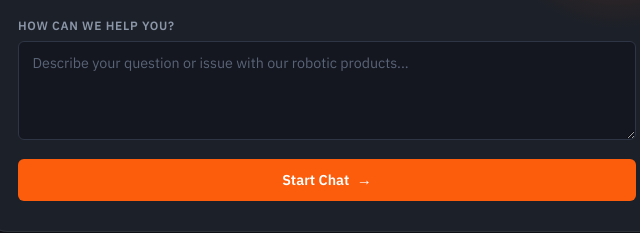
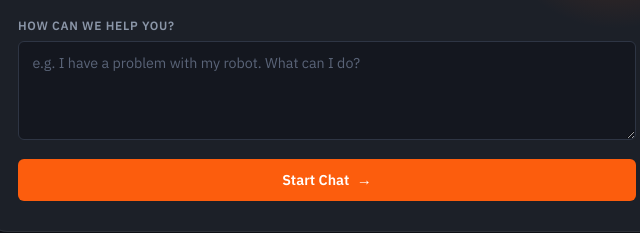
Before and after one commit to saig0/ccon-2026-cpt-demo, a website: page chat-app/public/index.html in a window 1280 px wide. Shown: the part 444-677 px from the top of the page, 313-953 px from the left. Drawn offline with Linux system fonts and the light colour scheme.

Commit message:
feat: Change placeholder

```diff
--- a/chat-app/public/index.html
+++ b/chat-app/public/index.html
@@ -1,13 +1,14 @@
 <!DOCTYPE html>
 <html lang="en">
 <head>
-  <meta charset="UTF-8" />
-  <meta name="viewport" content="width=device-width, initial-scale=1.0" />
+    <meta charset="UTF-8"/>
+    <meta name="viewport" content="width=device-width, initial-scale=1.0"/>
     <title>Camunda Robotics — Customer Support</title>
-  <link rel="preconnect" href="https://fonts.googleapis.com" />
-  <link rel="preconnect" href="https://fonts.gstatic.com" crossorigin />
-  <link href="https://fonts.googleapis.com/css2?family=IBM+Plex+Mono:wght@400;600&family=IBM+Plex+Sans:wght@300;400;600;700&display=swap" rel="stylesheet" />
-  <link rel="stylesheet" href="style.css" />
+    <link rel="preconnect" href="https://fonts.googleapis.com"/>
+    <link rel="preconnect" href="https://fonts.gstatic.com" crossorigin/>
+    <link href="https://fonts.googleapis.com/css2?family=IBM+Plex+Mono:wght@400;600&family=IBM+Plex+Sans:wght@300;400;600;700&display=swap"
+          rel="stylesheet"/>
+    <link rel="stylesheet" href="style.css"/>
 </head>
 <body class="landing-body">
 <div class="circuit-bg"></div>
@@ -51,7 +52,7 @@
                     <textarea
                             id="initialMessage"
                             rows="4"
-              placeholder="Describe your question or issue with our robotic products..."
+                            placeholder="e.g. I have a problem with my robot. What can I do?"
                             required
                             maxlength="500"
                     ></textarea>
```
Lines whose indentation alone changed are shown as unchanged.
